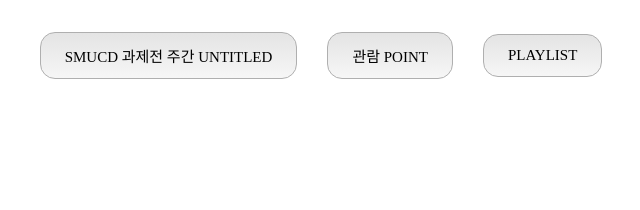
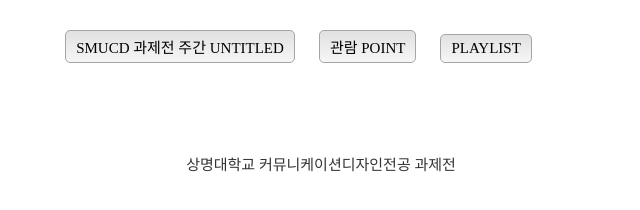
Before and after one commit to hjlim21/UNTITLED, a website: page welcome.html in a window 1280 px wide. Both pictures are taken after a click on the element "SMUCD 과제전 주간 UNTITLED". Shown: the whole page, without its empty margins (319-959 px from the left). Drawn offline with Linux system fonts and the light colour scheme.

Commit message:
일단커밋

```diff
--- /dev/null
+++ b/script/welcome.js
@@ -0,0 +1,8 @@
+document.addEventListener('DOMContentLoaded', () => {
+  const intBtn = document.querySelector('.btn.int');
+  const messageBox = document.getElementById('message');
+
+  intBtn.addEventListener('click', () => {
+    messageBox.textContent = '상명대학교 커뮤니케이션디자인전공 과제전';
+  });
+});
--- a/style/index.css
+++ b/style/index.css
@@ -25,8 +25,8 @@
   font-size: 6vw;
   color: #000;
   cursor: pointer;
-  background: linear-gradient(to bottom, #e4e4e4, #f6f6f6);
-  border: solid 1px #afafaf;
+  background: linear-gradient(to bottom, #e1e1e1, #f6f6f6);
+  border: solid 2px #afafaf;
   border-radius: 15px;
 }
 
--- a/style/welcome.css
+++ b/style/welcome.css
@@ -2,49 +2,43 @@
   box-sizing: border-box;
   padding: 0;
   margin: 0;
+  font-weight: normal;
+  word-break: keep-all;
 }
 
-html {
-  position: absolute;
-  width: 100%;
+html,
+body {
   height: 100%;
-  overflow: none;
+  padding-top: 0.625rem;
+  text-align: center; /* inline-block 요소 중앙 정렬 */
 }
 
-body {
-  display: flex;
-  flex-direction: row;
-  gap: 1.875rem;
-  align-items: center;
-  justify-content: center;
-  padding: 2rem 0;
-  margin: 0;
+.btn-center {
+  display: inline-block;
+  margin-right: 2.8125rem;
   text-align: center;
 }
 
 .btn {
-  display: inline-block;
-  align-items: center;
-  padding: 0.75rem 1.5rem;
+  display: inline-block; /* 가로 기준 정렬 가능 */
+  padding: 0.3125rem;
+  padding-inline: 0.625rem;
+  margin: 0.625rem; /* 버튼 간 간격 */
   font-size: 0.9375rem;
   color: #000;
-  white-space: nowrap;
   cursor: pointer;
-  background: linear-gradient(to bottom, #e4e4e4, #f6f6f6);
-  border: solid 1px #afafaf;
-  border-radius: 15px;
+  background: linear-gradient(to bottom, #e1e1e1, #f6f6f6);
+  border: solid 1px #a5a5a5;
+  border-radius: 5px;
 }
 
 .btn:hover {
   color: white;
   background: linear-gradient(to bottom, #5299f7, blue);
-  stroke: #000;
 }
 
-.btn .sa {
-  position: absolute;
-  top: 50%;
-  left: 50%;
-  pointer-events: none;
-  transform: translate(-50%, -50%);
+#message {
+  margin-top: 5rem;
+  font-size: 0.9375rem;
+  color: #333;
 }
--- a/welcome.html
+++ b/welcome.html
@@ -7,8 +7,14 @@
     <link rel="stylesheet" href="style/welcome.css" />
   </head>
   <body>
-    <div class="btn int">SMUCD 과제전 주간 UNTITLED</div>
-    <div class="btn visite">관람 POINT</div>
-    <div class="btn playlist">PLAYLIST</div>
+    <script src="script/welcome.js"></script>
+
+    <div class="btn-center">
+      <div class="btn int">SMUCD 과제전 주간 UNTITLED</div>
+      <div class="btn visite">관람 POINT</div>
+      <div class="btn playlist">PLAYLIST</div>
+    </div>
+
+    <div id="message"></div>
   </body>
 </html>
```
Also changed, not shown: index.html (+1 -19 lines), script/index.js (added, +17 -0 lines).
